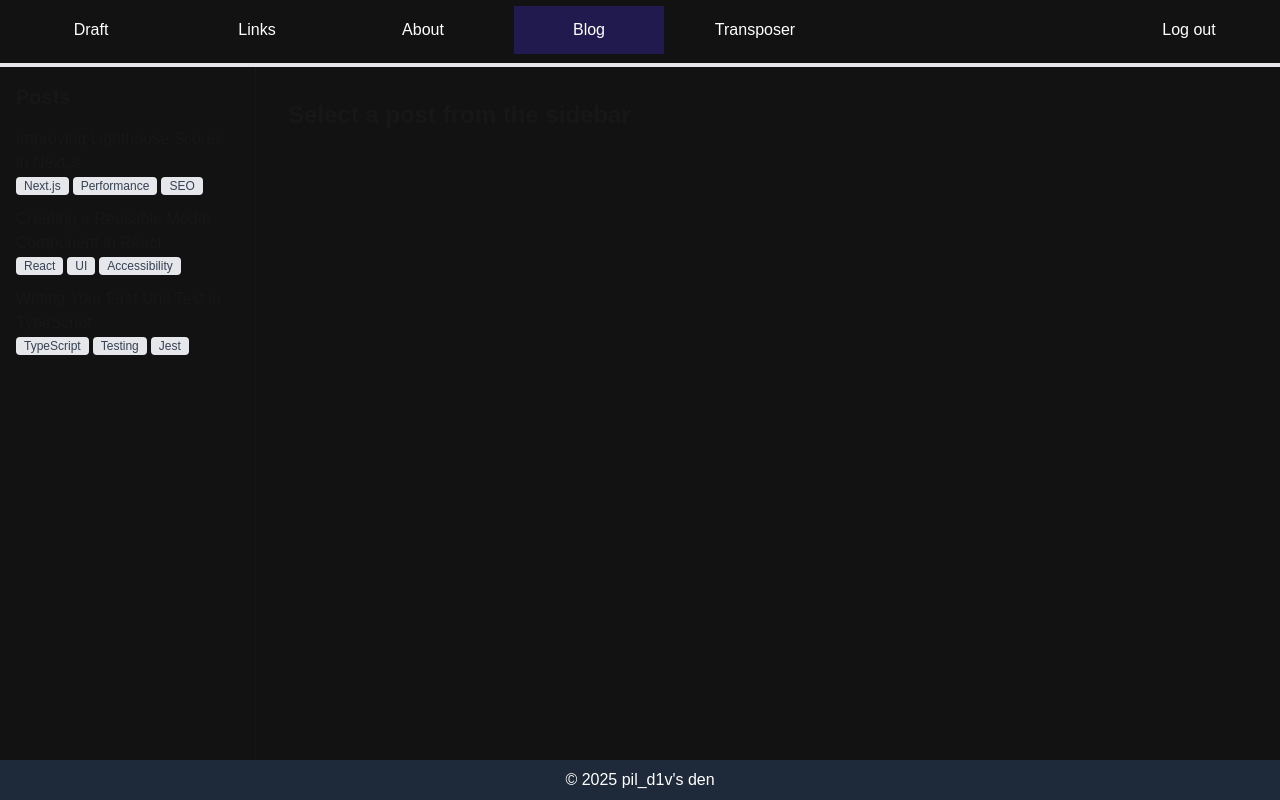
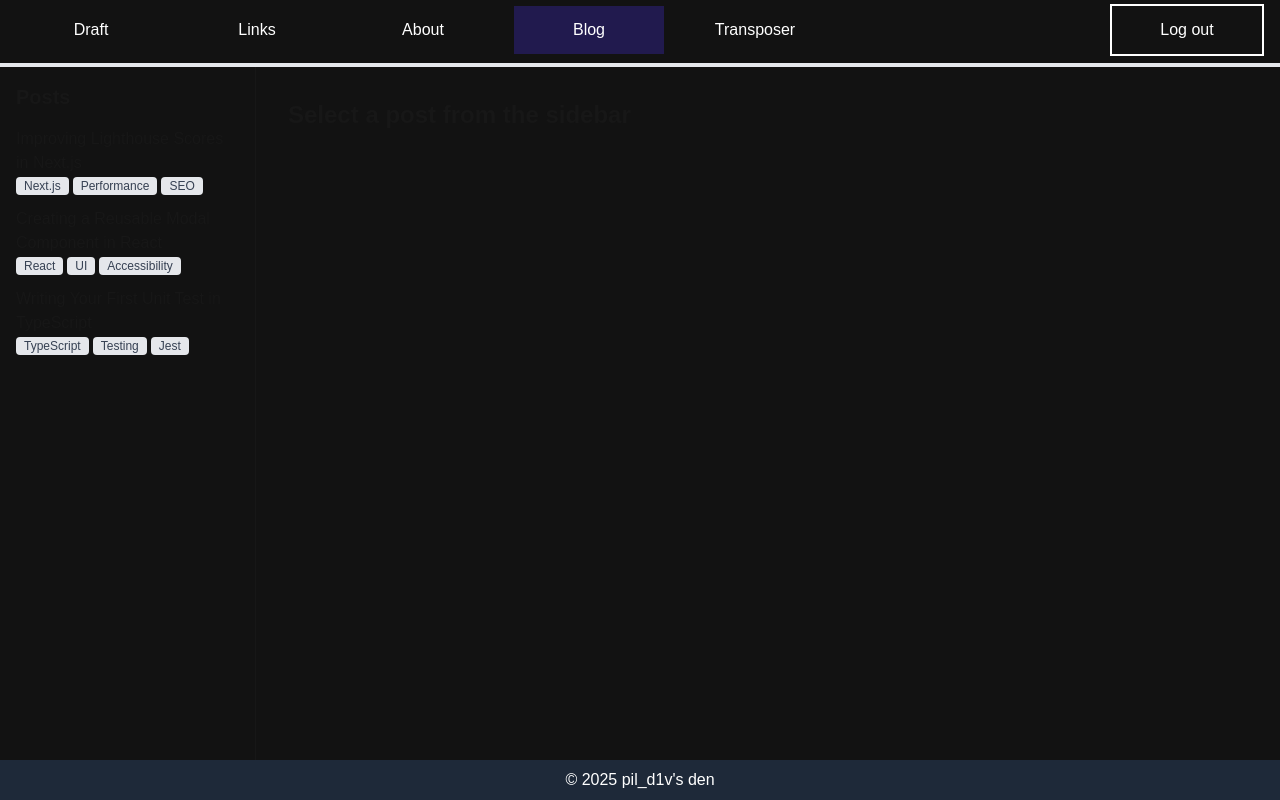
Before and after one commit to auaicn/blog-fe, a Next.js app: page /blog in a window 1280 px wide. Built offline with nearby package versions, Linux system fonts and the light colour scheme; no server answers; sample sign-in values are in the browser's storage.

Commit message:
feat: navigation bar 의 조금 다른 성격의 log out 버튼은 border 표시

```diff
--- a/app/components/(navigation)/SignOutButton.tsx
+++ b/app/components/(navigation)/SignOutButton.tsx
@@ -7,6 +7,7 @@ export const SignOutButton = async () => {
 
   return (
     session?.user && (
+      <div className="border-2">
         <form action={handleSignOut}>
           <button
             className={twMerge(
@@ -16,6 +17,7 @@ export const SignOutButton = async () => {
             Log out
           </button>
         </form>
+      </div>
     )
   );
 };
```
Lines whose indentation alone changed are shown as unchanged.
